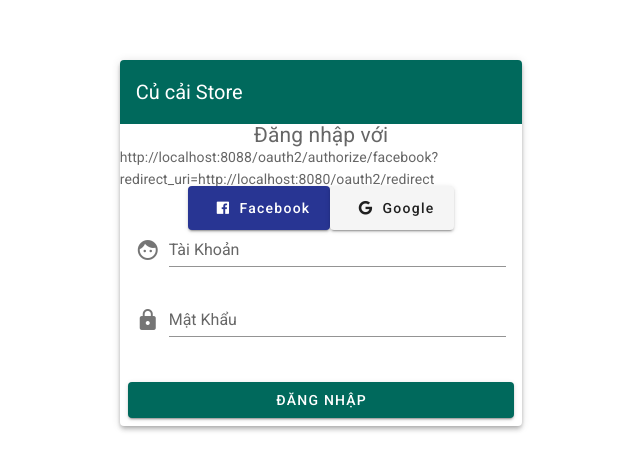
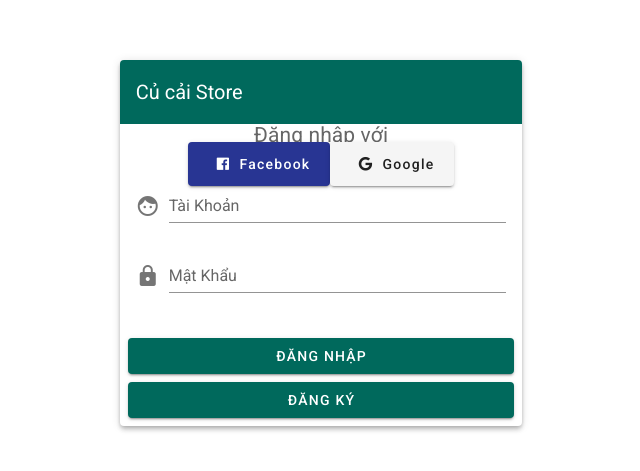
Before and after one commit to levanthieu97/cucai-front-end-adm, a Vue app: page /login in a window 1280 px wide. Shown: the part 157-628 px from the top of the page, without its empty margins (319-959 px from the left). Built offline with nearby package versions, Linux system fonts and the light colour scheme.

Commit message:
update page login.

```diff
--- a/src/modules/login/index.vue
+++ b/src/modules/login/index.vue
@@ -12,15 +12,19 @@
                 <v-row align="center" justify="center">
                   <v-col>
                     <h2 class="text-center font-weight-regular">Đăng nhập với</h2>
-                    <div>
-                      {{linkFacebook}}
-                    </div>
                   </v-col>
                 </v-row>
               </v-card-text>
               <v-card-actions>
                 <v-row align="center" justify="center">
-                  <v-btn large color="#283593" dark class="text-capitalize" max-height="350" :href="linkFacebook">
+                  <v-btn
+                    large
+                    color="#283593"
+                    dark
+                    class="text-capitalize"
+                    max-height="350"
+                    :href="linkFacebook"
+                  >
                     <i class="fab fa-facebook mx-2" dark></i>Facebook
                   </v-btn>
                   <v-btn large class="text-capitalize" :href="linkGoogle">
@@ -56,6 +60,9 @@
               <v-card-actions>
                 <v-btn block color="primary">Đăng nhập</v-btn>
               </v-card-actions>
+              <v-card-actions class="pt-0">
+                <v-btn block color="primary">Đăng ký</v-btn>
+              </v-card-actions>
             </v-card>
           </v-col>
         </v-row>
@@ -66,10 +73,9 @@
 
 
 <script>
-import { GOOGLE_AUTH_URL,FACEBOOK_AUTH_URL } from 'core/constant';
-import _ from 'lodash';
-import {mapActions, mapState, mapGetters} from 'vuex';
-
+import { GOOGLE_AUTH_URL, FACEBOOK_AUTH_URL } from "core/constant";
+import _ from "lodash";
+import { mapActions, mapState, mapGetters } from "vuex";
 
 export default {
   data() {
@@ -77,17 +83,13 @@ export default {
       username: "",
       password: "",
       linkFacebook: FACEBOOK_AUTH_URL,
-      linkGoogle:GOOGLE_AUTH_URL
+      linkGoogle: GOOGLE_AUTH_URL
     };
   },
 
-  watch: {
+  watch: {},
 
-  },
-
-  methods: {
-
-  }
+  methods: {}
 };
 </script>
 
--- a/src/modules/login/store/services.js
+++ b/src/modules/login/store/services.js
@@ -2,7 +2,7 @@ import Service from 'core/service';
 
 class LoginService extends Service {
     async login(params){
-        return await this.post('/sign-in',params)
+        return await this.post('/auth/sign-in',params)
     }
 }
 
--- a/src/modules/register/index.vue
+++ b/src/modules/register/index.vue
@@ -0,0 +1,16 @@
+<template>
+  <v-app id="register">
+      <v-content>
+          <v-container>
+              <v-row>
+
+              </v-row>
+          </v-container>
+      </v-content>
+  </v-app>
+</template>
+<script>
+export default {
+
+}
+</script>
```
